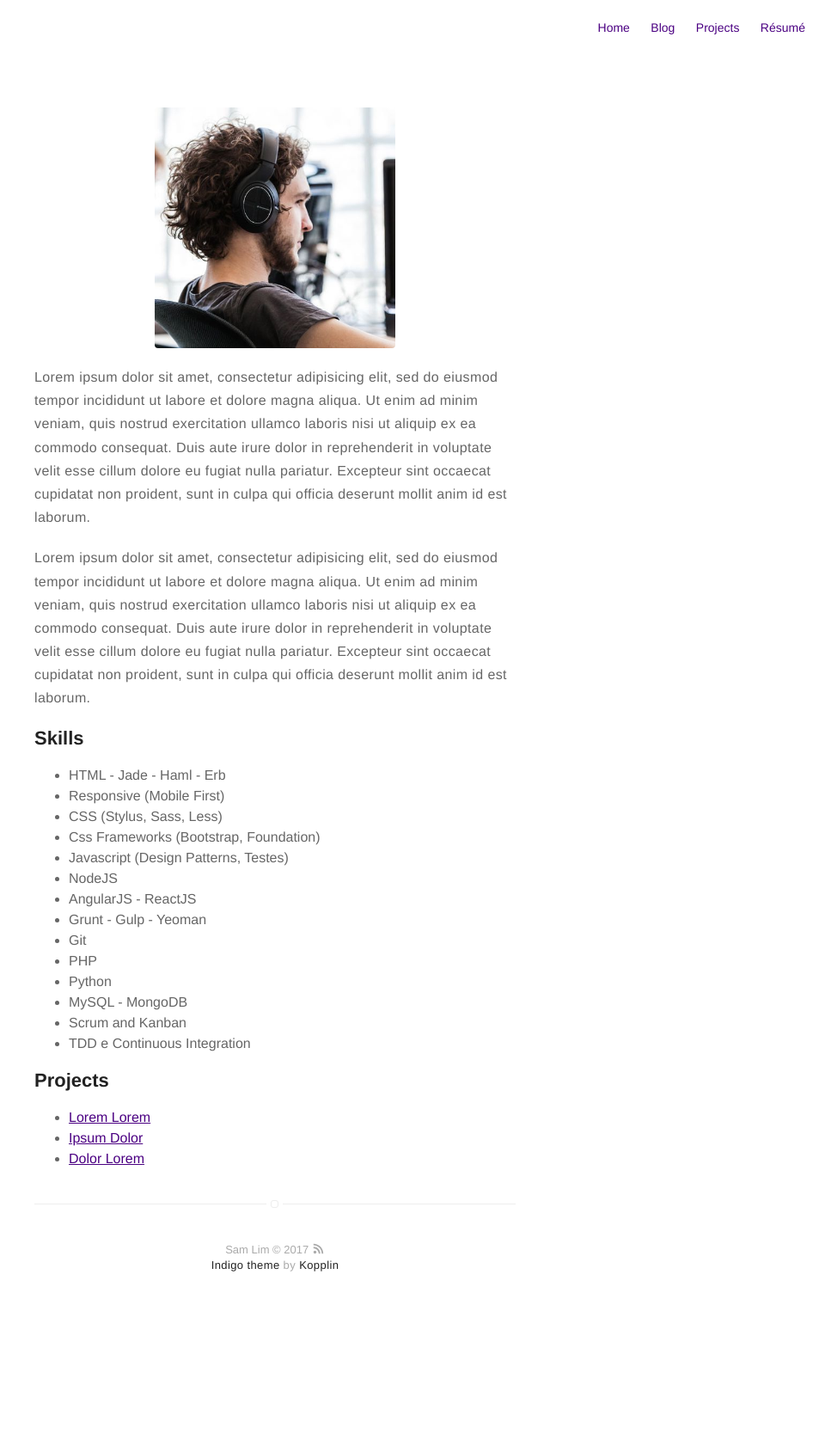
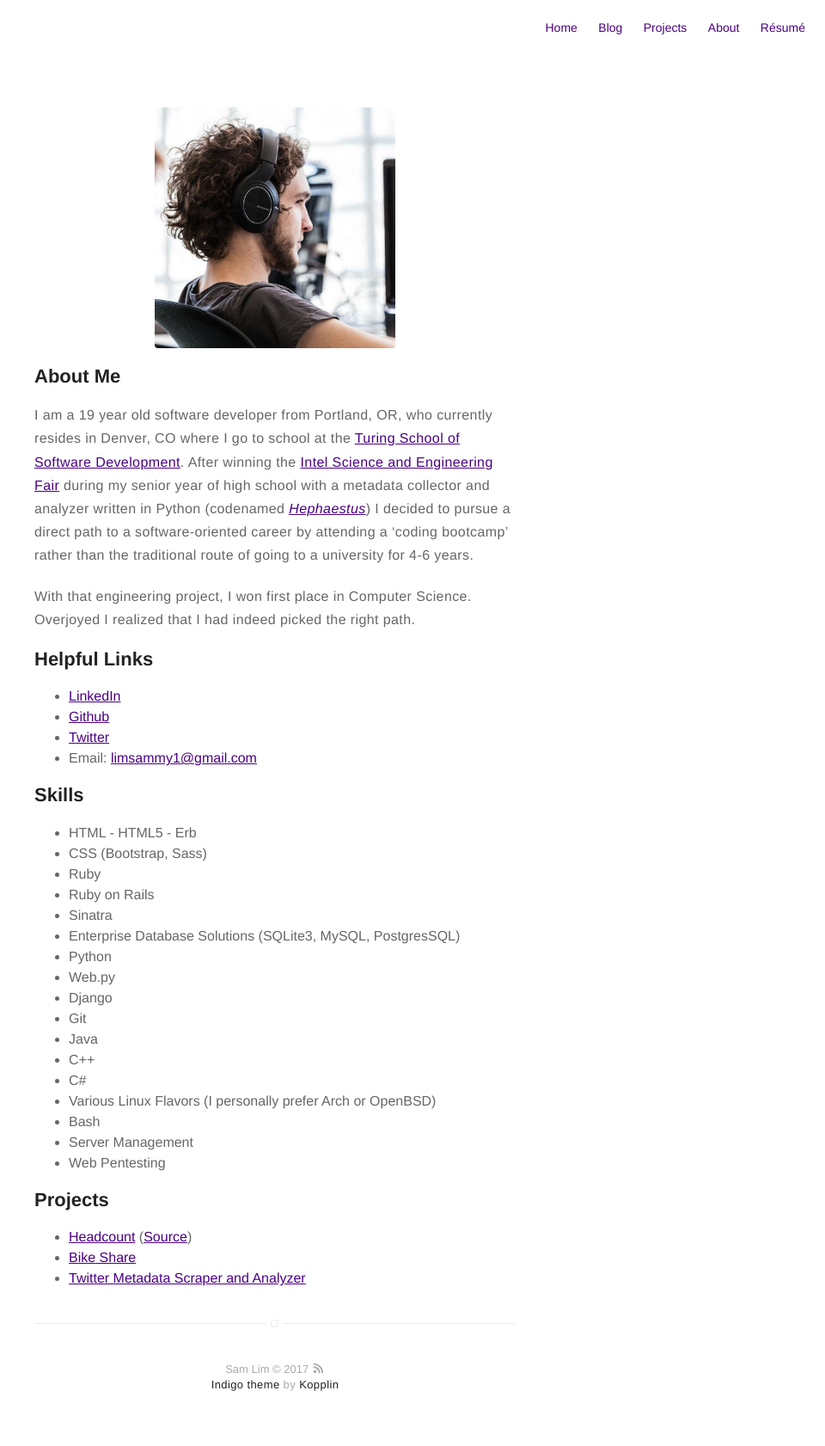
Before and after one commit to limsammy/samuelharrison.net, a Jekyll site: the page built from about.md, in a window 1280 px wide. Shown: the whole page at 86% size, without its empty margins (320-1280 px from the left). Built offline with Jekyll 4.4.1, drawn with Linux system fonts in a browser that asks for light colours; before the commit the page ends 1543 px from its top, so only the background shows below that.

Commit message:
updated about page

```diff
--- a/about.md
+++ b/about.md
@@ -1,46 +1,49 @@
 ---
-title: About
+title: About Sam Lim
 layout: page
 ---
 ![Profile Image]({{ site.url }}/{{ site.picture }})
 
-<p>Lorem ipsum dolor sit amet, consectetur adipisicing elit, sed do eiusmod
-tempor incididunt ut labore et dolore magna aliqua. Ut enim ad minim veniam,
-quis nostrud exercitation ullamco laboris nisi ut aliquip ex ea commodo
-consequat. Duis aute irure dolor in reprehenderit in voluptate velit esse
-cillum dolore eu fugiat nulla pariatur. Excepteur sint occaecat cupidatat non
-proident, sunt in culpa qui officia deserunt mollit anim id est laborum.</p>
+<h2>About Me</h2>
 
-<p>Lorem ipsum dolor sit amet, consectetur adipisicing elit, sed do eiusmod
-tempor incididunt ut labore et dolore magna aliqua. Ut enim ad minim veniam,
-quis nostrud exercitation ullamco laboris nisi ut aliquip ex ea commodo
-consequat. Duis aute irure dolor in reprehenderit in voluptate velit esse
-cillum dolore eu fugiat nulla pariatur. Excepteur sint occaecat cupidatat non
-proident, sunt in culpa qui officia deserunt mollit anim id est laborum.</p>
+I am a 19 year old software developer from Portland, OR, who currently resides in Denver, CO where I go to school at the [Turing School of Software Development](https://www.turing.io/). After winning the [Intel Science and Engineering Fair](https://student.societyforscience.org/intel-isef?mode=topic&context=6) during my senior year of high school with a metadata collector and analyzer written in Python (codenamed [_Hephaestus_](https://github.com/limsammy/ISEF)) I decided to pursue a direct path to a software-oriented career by attending a 'coding bootcamp' rather than the traditional route of going to a university for 4-6 years.
+
+With that engineering project, I won first place in Computer Science. Overjoyed I realized that I had indeed picked the right path.
+
+
+<h2>Helpful Links</h2>
+
+- [LinkedIn](https://www.linkedin.com/in/samuelharrisonlim/)
+- [Github](https://github.com/limsammy)
+- [Twitter](https://twitter.com/SamLim44)
+- Email: [limsammy1@gmail.com](mailto:limsammy1@gmail.com?Subject=From%20your%20blog)
 
 <h2>Skills</h2>
 
 <ul class="skill-list">
-	<li>HTML - Jade - Haml - Erb</li>
-	<li>Responsive (Mobile First)</li>
-	<li>CSS (Stylus, Sass, Less)</li>
-	<li>Css Frameworks (Bootstrap, Foundation)</li>
-	<li>Javascript (Design Patterns, Testes)</li>
-	<li>NodeJS</li>
-	<li>AngularJS - ReactJS</li>
-	<li>Grunt - Gulp - Yeoman</li>
+	<li>HTML - HTML5 - Erb</li>
+	<li>CSS (Bootstrap, Sass)</li>
+	<li>Ruby</li>
+	<li>Ruby on Rails</li>
+	<li>Sinatra</li>
+	<li>Enterprise Database Solutions (SQLite3, MySQL, PostgresSQL)</li>
+	<li>Python</li>
+	<li>Web.py</li>
+	<li>Django</li>
 	<li>Git</li>
-	<li>PHP</li>
-	<li>Python</li>
-	<li>MySQL - MongoDB</li>
-	<li>Scrum and Kanban</li>
-	<li>TDD e Continuous Integration</li>
+	<li>Java</li>
+	<li>C++</li>
+	<li>C#</li>
+	<li>Various Linux Flavors (I personally prefer Arch or OpenBSD)</li>
+	<li>Bash</li>
+	<li>Server Management</li>
+	<li>Web Pentesting</li>
 </ul>
 
 <h2>Projects</h2>
 
 <ul>
-	<li><a href="https://github.com/">Lorem Lorem</a></li>
-	<li><a href="https://github.com/">Ipsum Dolor</a></li>
-	<li><a href="https://github.com/">Dolor Lorem</a></li>
+	<li><a href="https://iamchrissmith.io/headcount/">Headcount</a> (<a href="https://github.com/iamchrissmith/headcount">Source</a>)</li>
+	<li><a href="https://github.com/limsammy/bike-share">Bike Share</a></li>
+	<li><a href="https://github.com/limsammy/ISEF">Twitter Metadata Scraper and Analyzer</a></li>
 </ul>
```
